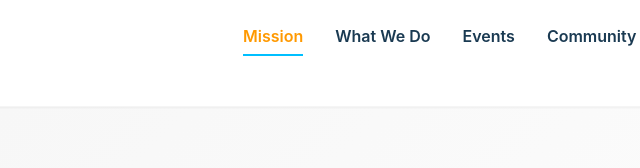
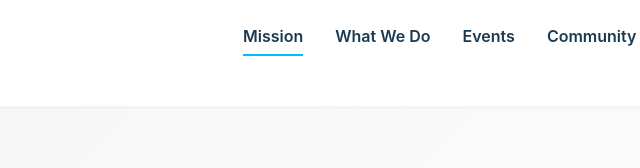
Before and after one commit to emscape/latechcommunity, a plain HTML site: page index.html in a window 1280 px wide. In both pictures the pointer is over the link "Mission". Shown: the top 168 px of the page, 388-1028 px from the left. Drawn offline with Linux system fonts and the light colour scheme.

Commit message:
Keep nav link text navy on hover and when visited
WHY:
- .nav__link:hover only set the underline color, so the generic
  a:hover rule turned nav link text orange (#FF9900) on the white
  header at 2.14:1, failing WCAG 1.4.3
- The generic a:visited rule also overrode .nav__link's navy text
  for visited section links
- Found while verifying a reply to Copilot review on PR #9

EXPECTED:
- Nav links stay navy (--color-dark) on hover, focus and when
  visited; only the blue underline appears on hover/focus
- Dark mode uses the inverted --color-dark, as for unvisited links

ACCESSIBILITY:
- Nav link hover text: 11.86:1 (navy on white), was 2.14:1

```diff
--- a/styles/layout.css
+++ b/styles/layout.css
@@ -115,6 +115,14 @@
     padding: var(--spacing-xs) 0;
     border-bottom: 2px solid transparent;
     transition: border-color var(--transition-base);
+}
+
+/* Text color restated so the generic a:visited/a:hover rules (link blue,
+   orange at 2.14:1 on white) don't apply; only the underline changes */
+.nav__link:visited,
+.nav__link:hover,
+.nav__link:focus {
+    color: var(--color-dark);
 }
 
 .nav__link:hover,
```
